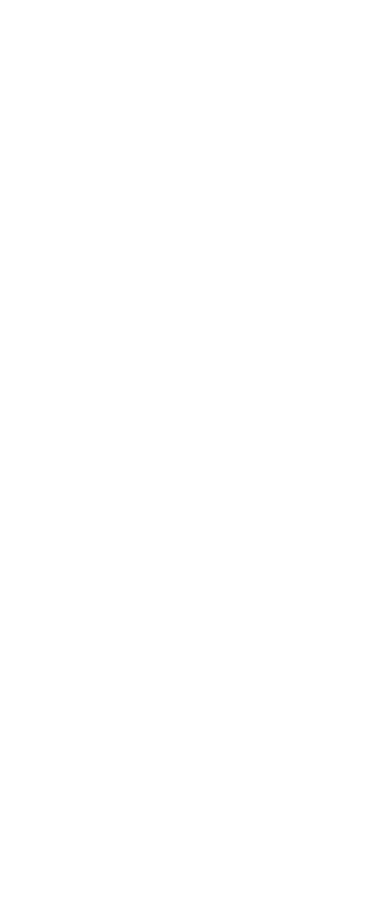
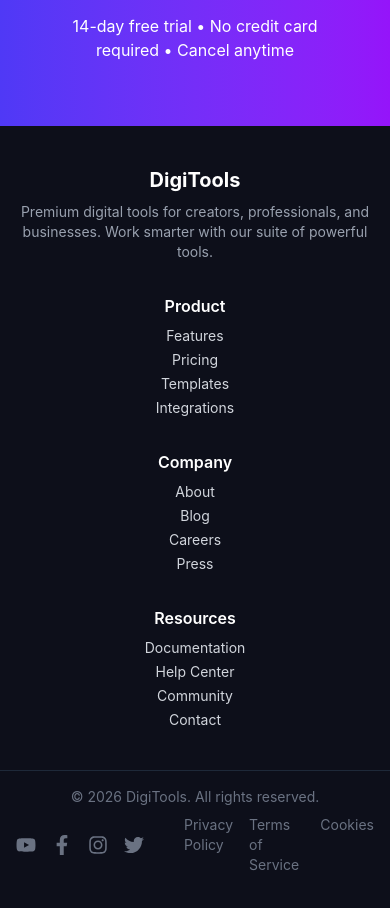
Before and after one commit to Shohan11369/digiTools-platform-assignment-06, a React (Vite) app: page / in a window 390 px wide. Shown: the part 7202-8110 px from the top of the page. Before the commit the page ends 6866 px from the top, so only its background shows below. Built offline with nearby package versions, Linux system fonts and the light colour scheme.

Commit message:
added footer &  transform section

```diff
--- a/src/App.jsx
+++ b/src/App.jsx
@@ -9,6 +9,7 @@
 import Steps from "./components/Steps/Steps";
 import PricingSection from "./components/PricingSection/PricingSection";
 import Transform from "./components/Transform/Transform";
+import Footer from "./components/Footer/Footer";
 
 const getModels = async () => {
   const res = await fetch("/data.json");
@@ -72,6 +73,8 @@
       <PricingSection/>
 
       <Transform/>
+
+      <Footer/>
     </>
   );
 }
--- /dev/null
+++ b/src/components/Footer/Footer.jsx
@@ -0,0 +1,133 @@
+import React from "react";
+import { FaFacebookF, FaInstagram, FaTwitter, FaYoutube } from "react-icons/fa";
+
+const Footer = () => {
+  return (
+    <footer className="bg-[#0d0f1a] text-gray-300 py-10">
+      <div className="max-w-7xl mx-auto px-4 grid grid-cols-1 md:grid-cols-5 gap-8 text-center md:text-start">
+        {/* Logo & Description */}
+        <div className="md:col-span-2">
+          <h1 className="text-white text-xl font-bold mb-2">DigiTools</h1>
+          <p className="text-gray-400 text-sm">
+            Premium digital tools for creators, professionals, and businesses.
+            Work smarter with our suite of powerful tools.
+          </p>
+        </div>
+
+        {/* Product Links */}
+        <div>
+          <h2 className="text-white font-semibold mb-2">Product</h2>
+          <ul className="space-y-1 text-sm">
+            <li>
+              <a href="#" className="hover:text-white">
+                Features
+              </a>
+            </li>
+            <li>
+              <a href="#" className="hover:text-white">
+                Pricing
+              </a>
+            </li>
+            <li>
+              <a href="#" className="hover:text-white">
+                Templates
+              </a>
+            </li>
+            <li>
+              <a href="#" className="hover:text-white">
+                Integrations
+              </a>
+            </li>
+          </ul>
+        </div>
+
+        {/* Company Links */}
+        <div>
+          <h2 className="text-white font-semibold mb-2">Company</h2>
+          <ul className="space-y-1 text-sm">
+            <li>
+              <a href="#" className="hover:text-white">
+                About
+              </a>
+            </li>
+            <li>
+              <a href="#" className="hover:text-white">
+                Blog
+              </a>
+            </li>
+            <li>
+              <a href="#" className="hover:text-white">
+                Careers
+              </a>
+            </li>
+            <li>
+              <a href="#" className="hover:text-white">
+                Press
+              </a>
+            </li>
+          </ul>
+        </div>
+
+        {/* Resources Links */}
+        <div>
+          <h2 className="text-white font-semibold mb-2">Resources</h2>
+          <ul className="space-y-1 text-sm">
+            <li>
+              <a href="#" className="hover:text-white">
+                Documentation
+              </a>
+            </li>
+            <li>
+              <a href="#" className="hover:text-white">
+                Help Center
+              </a>
+            </li>
+            <li>
+              <a href="#" className="hover:text-white">
+                Community
+              </a>
+            </li>
+            <li>
+              <a href="#" className="hover:text-white">
+                Contact
+              </a>
+            </li>
+          </ul>
+        </div>
+      </div>
+
+      {/* Social & Bottom Links */}
+      <div className="max-w-7xl mx-auto px-4 mt-10 flex flex-col md:flex-row justify-between items-center border-t border-gray-800 pt-4 text-sm text-gray-500">
+        <p>© 2026 DigiTools. All rights reserved.</p>
+        <div className="flex items-center space-x-4 mt-2 md:mt-0">
+          <a href="#" className="hover:text-white">
+            <FaYoutube size={20} />
+          </a>
+          <a href="#" className="hover:text-white">
+            <FaFacebookF size={20} />
+          </a>
+          <a href="#" className="hover:text-white">
+            <FaInstagram size={20} />
+          </a>
+          <a href="#" className="hover:text-white">
+            <FaTwitter size={20} />
+          </a>
+
+          <div className="flex space-x-4 ml-6">
+            <a href="#" className="hover:text-white">
+              Privacy Policy
+            </a>
+            <a href="#" className="hover:text-white">
+              Terms of Service
+            </a>
+            <a href="#" className="hover:text-white">
+              Cookies
+            </a>
+          </div>
+        </div>
+      </div>
+    </footer>
+  );
+};
+
+export default Footer;
--- a/src/components/Transform/Transform.jsx
+++ b/src/components/Transform/Transform.jsx
@@ -1,11 +1,25 @@
-import React from 'react';
+import React from "react";
 
 const Transform = () => {
-    return (
-        <div>
-            Transform
+  return (
+    <div className="p-10 bg-linear-to-r from-[#4F39F6] to-[#9514FA] text-white">
+      <div className="container mx-auto text-center space-y-4 p-6">
+        <div className="space-y-2">
+          <h2 className="text-3xl font-bold">Ready to Transform Your Workflow?</h2>
+          <p>
+            Join thousands of professionals who are already using Digi tools to
+            work smarter.Start your free trial today.
+          </p>
         </div>
-    );
+
+        <div className="flex gap-4 items-center justify-center">
+          <button className="btn rounded-2xl">Explore Products</button>
+          <button className="bg-transparent rounded-2xl border p-2">View Pricing</button>
+        </div>
+        <p>14-day free trial • No credit card required • Cancel anytime</p>
+      </div>
+    </div>
+  );
 };
 
 export default Transform;
```
